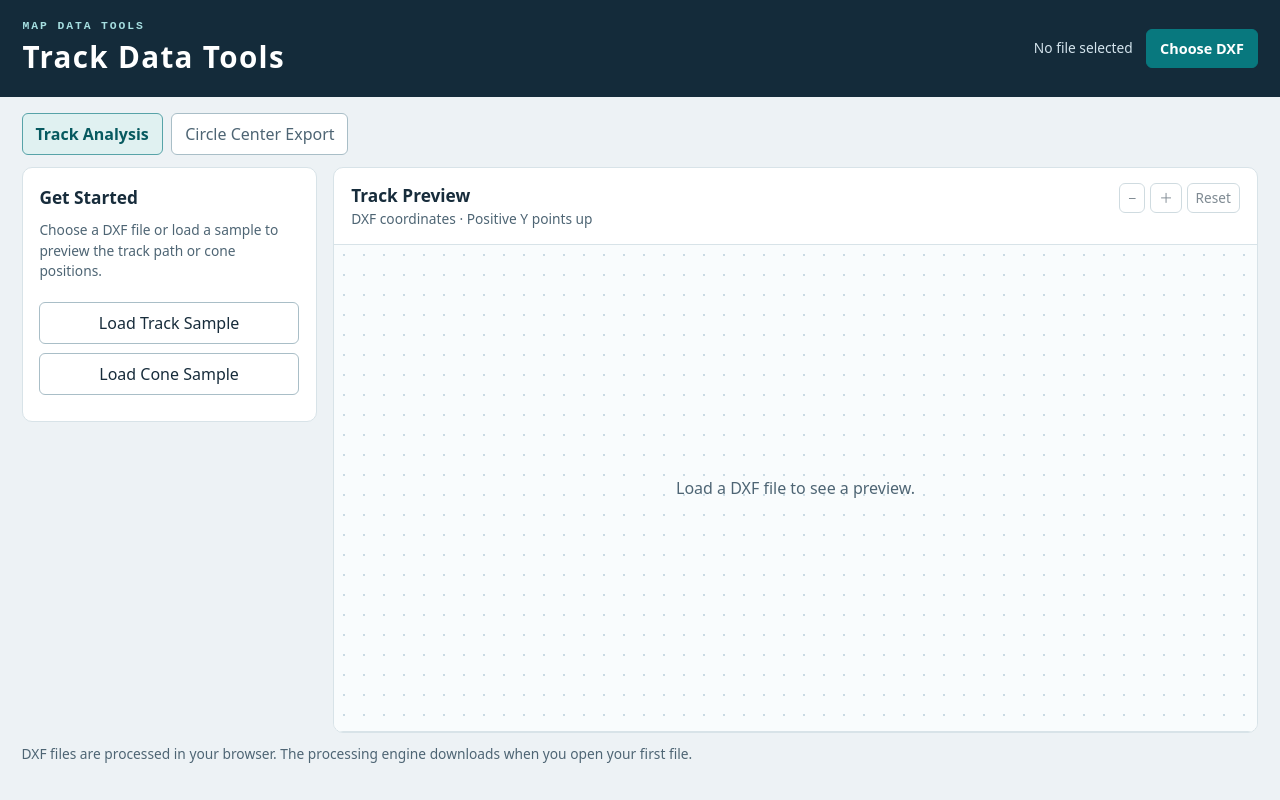
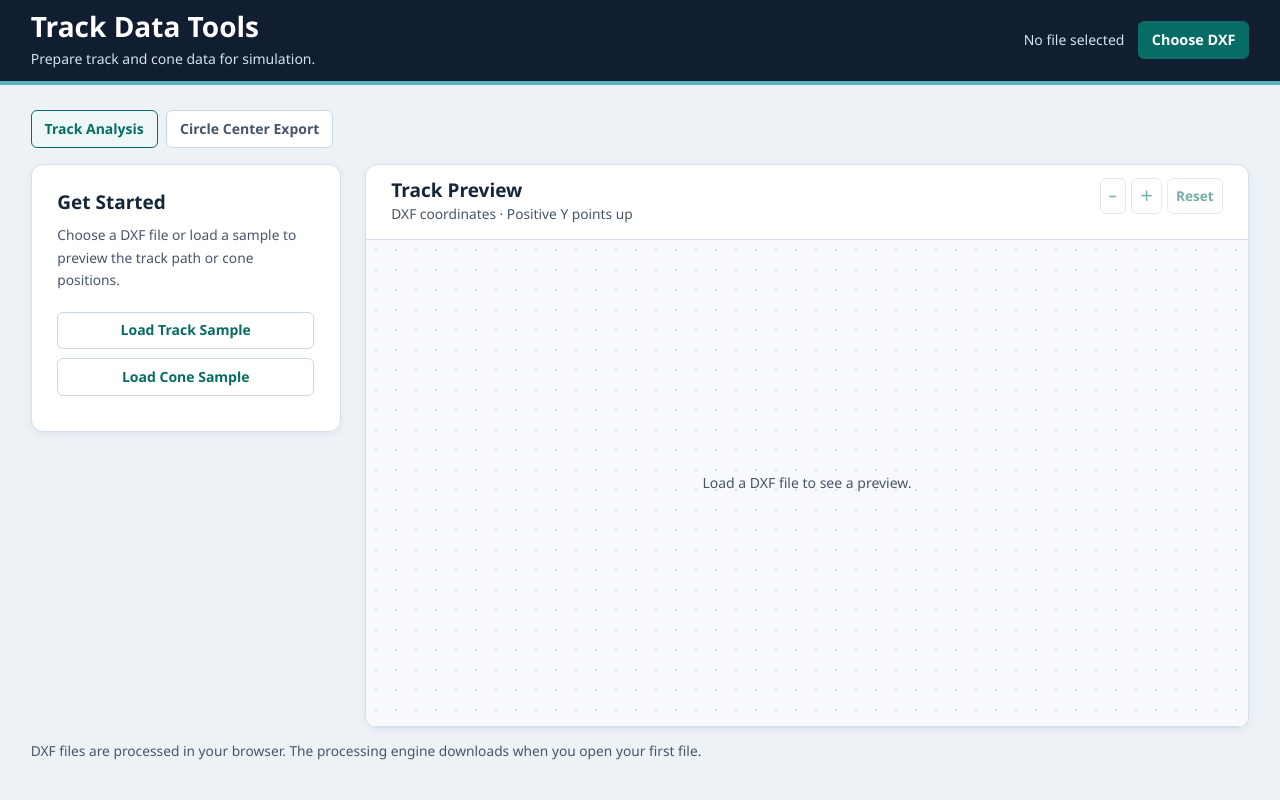
Before and after one commit to DannyHsuC10/map-data-tools, a plain HTML site: page web/index.html in a window 1280 px wide. Drawn offline with Linux system fonts and the light colour scheme.

Commit message:
change css and html

```diff
--- a/web/index.html
+++ b/web/index.html
@@ -3,7 +3,7 @@
 <head>
   <meta charset="utf-8">
   <meta name="viewport" content="width=device-width, initial-scale=1">
-  <meta name="theme-color" content="#142b3a">
+  <meta name="theme-color" content="#111d31">
   <meta name="description" content="Preview DXF track paths and circle centers, analyze tracks, and export data for simulation.">
   <title>Track Data Tools</title>
   <link rel="stylesheet" href="./styles.css">
@@ -11,13 +11,15 @@
 </head>
 <body>
   <header class="top">
+    <div class="top-inner">
       <div>
-      <p class="eyebrow">MAP DATA TOOLS</p>
         <h1>Track Data Tools</h1>
+        <p class="tagline">Prepare track and cone data for simulation.</p>
       </div>
       <div class="input-file">
         <span id="file-name">No file selected</span>
         <label class="button primary file-picker">Choose DXF<input id="dxf" type="file" accept=".dxf" aria-label="Choose DXF"></label>
+      </div>
     </div>
   </header>
 
--- a/web/styles.css
+++ b/web/styles.css
@@ -1,46 +1,80 @@
 :root {
   color-scheme: light;
-  color: #172c3b;
-  background: #edf2f5;
-  font: 16px/1.5 "Microsoft JhengHei UI", "PingFang TC", system-ui, sans-serif;
-  --muted: #4e6574;
-  --border: #d8e3e8;
-  --accent: #08787e;
-  --dark: #142b3a;
+  font-size: 16px;
+  scroll-padding-top: 90px;
+  --ink: #142638;
+  --night: #111d31;
+  --muted: #475569;
+  --line: #d4dfe9;
+  --surface: #f7f9fc;
+  --accent: #076d64;
+  --accent-hover: #065b54;
+  --accent-tint: #eef7f8;
+  --input-line: #cbd8e2;
+  --panel-padding: clamp(16px, 2vw, 26px);
+  --page-gutter: clamp(1rem, 2.4vw, 2rem);
 }
-* { box-sizing: border-box; }
+*, *::before, *::after { box-sizing: border-box; }
 [hidden] { display: none !important; }
-body { margin: 0; }
+body {
+  margin: 0;
+  color: var(--ink);
+  background: #edf2f7;
+  font: 14px/1.64 "Segoe UI", "Microsoft JhengHei UI", "PingFang TC", sans-serif;
+}
 h1, h2, p { margin: 0; }
 button, select, input { font: inherit; }
 button, .button {
-  border: 1px solid #a9bec7;
+  min-height: 36px;
+  padding: .4rem .8rem;
+  color: var(--accent);
+  background: #fff;
+  border: 1px solid var(--input-line);
   border-radius: 6px;
-  padding: .5rem .8rem;
-  background: #fff;
-  color: inherit;
   cursor: pointer;
+  font-weight: 700;
 }
 button:disabled { opacity: .55; cursor: default; }
-button:hover:not(:disabled), .file-picker:hover { filter: brightness(.95); }
-:focus-visible, .file-picker:focus-within { outline: 3px solid #1f9ca3; outline-offset: 2px; }
-.primary { background: var(--accent); color: #fff; border-color: var(--accent); font-weight: 650; }
-.top { display: flex; align-items: center; justify-content: space-between; gap: 1rem; padding: 1.1rem max(1.4rem, calc((100% - 1420px) / 2)); background: var(--dark); color: #fff; }
-.eyebrow { font-size: .71rem; font-family: ui-monospace, monospace; font-weight: 700; letter-spacing: .17em; color: #a6dfe1; }
-h1 { font-size: clamp(1.25rem, 3vw, 1.85rem); letter-spacing: .045em; }
+button:hover:not(:disabled) { border-color: var(--accent); background: var(--accent-tint); }
+:focus-visible, .file-picker:focus-within { outline: 2px solid var(--accent); outline-offset: 2px; }
+.primary { background: var(--accent); color: #fff; border-color: var(--accent); }
+button.primary:hover:not(:disabled), .file-picker:hover:not(:has(input:disabled)) {
+  background: var(--accent-hover);
+  border-color: var(--accent-hover);
+}
+.top {
+  position: sticky;
+  top: 0;
+  z-index: 10;
+  color: #fff;
+  background: var(--night);
+  border-bottom: 4px solid #58b2b9;
+}
+.top-inner, main { max-width: 1460px; margin-inline: auto; padding-inline: var(--page-gutter); }
+.top-inner { display: flex; align-items: center; justify-content: space-between; gap: .75rem; padding-block: 10px; }
+.top :focus-visible, .file-picker:focus-within { outline-color: #9cdee3; }
+h1 { font-size: clamp(1.55rem, 3vw, 1.75rem); font-weight: 750; line-height: 1.2; }
+.tagline { margin-top: .25rem; color: #d4e3ee; font-size: .875rem; }
 .input-file { display: flex; align-items: center; gap: .85rem; min-width: 0; }
-#file-name { max-width: 26vw; overflow: hidden; text-overflow: ellipsis; white-space: nowrap; color: #d4e4ed; font-size: .86rem; }
+#file-name { max-width: 26vw; overflow: hidden; text-overflow: ellipsis; white-space: nowrap; color: #d4e3ee; }
 .file-picker { position: relative; flex-shrink: 0; }
 .file-picker input { position: absolute; inset: 0; width: 100%; opacity: 0; cursor: pointer; }
-.file-picker:has(input:disabled) { opacity: .6; cursor: default; }
-main { max-width: 1460px; margin: auto; padding: 1rem 1.35rem; }
-.switcher { display: flex; gap: .55rem; margin-bottom: .8rem; }
+.file-picker:has(input:disabled) { opacity: .6; }
+.file-picker:has(input:disabled), .file-picker input:disabled { cursor: default; }
+main { padding-block: clamp(1rem, 2vw, 2rem); }
+.switcher { display: flex; flex-wrap: wrap; gap: .55rem; margin-bottom: 1rem; }
 .tab { color: var(--muted); }
-.tab[aria-pressed="true"] { color: #075a60; border-color: #57a3a8; background: #e0f1f1; font-weight: 750; }
-.workspace { display: grid; grid-template-columns: minmax(250px, 295px) minmax(0, 1fr); gap: 1rem; align-items: start; }
-.panel, .preview { border: 1px solid var(--border); border-radius: 10px; background: #fff; }
-.panel { padding: 1.05rem; overflow-wrap: anywhere; }
-h2 { font-size: 1.08rem; font-weight: 750; }
+button[aria-pressed="true"] { color: var(--accent); border-color: var(--accent); background: var(--accent-tint); }
+.workspace { display: grid; grid-template-columns: minmax(250px, 310px) minmax(0, 1fr); gap: clamp(1rem, 2vw, 1.5rem); align-items: start; }
+.panel, .preview, dialog {
+  min-width: 0;
+  background: #fff;
+  border: 1px solid var(--line);
+  border-radius: 12px;
+  box-shadow: 0 2px 7px #182e4210;
+}
+.panel { padding: var(--panel-padding); overflow-wrap: anywhere; }
+h2 { font-size: 1.1875rem; font-weight: 700; line-height: 1.3; }
 .panel h2 { margin: 0 0 .55rem; }
 .panel p, small, .preview-header p, .footnote { color: var(--muted); font-size: .86rem; }
 .panel p { margin-bottom: .7rem; }
@@ -48,11 +82,21 @@ h2 { font-size: 1.08rem; font-weight: 750; }
 label { font-size: .9rem; }
 .panel label, .dialog-fields label { display: grid; gap: .25rem; margin-top: .65rem; font-weight: 650; }
 .panel fieldset label, .dialog-fields .check { display: flex; align-items: center; gap: .4rem; font-weight: 400; }
-select, input:not([type="radio"], [type="checkbox"], [type="file"]) { width: 100%; min-width: 0; border: 1px solid #a9bec7; border-radius: 5px; color: #172c3b; background: #fff; padding: .37rem .5rem; font-weight: 400; }
-fieldset { margin: 0; padding: .4rem .7rem .8rem; border: 1px solid var(--border); border-radius: 6px; }
+select, input:not([type="radio"], [type="checkbox"], [type="file"]) {
+  width: 100%;
+  min-width: 0;
+  padding: .48rem .6rem;
+  color: var(--ink);
+  background: #fff;
+  border: 1px solid var(--input-line);
+  border-radius: 5px;
+  font-weight: 400;
+}
+fieldset { margin: 0; padding: .4rem .7rem .8rem; border: 1px solid var(--line); border-radius: 6px; }
+input[type="radio"], input[type="checkbox"] { accent-color: var(--accent); }
 .steps { display: grid; grid-template-columns: repeat(4, 1fr); list-style: none; gap: .25rem; margin: 0 0 .75rem; padding: 0; font-size: .77rem; color: var(--muted); }
-.steps li { text-align: center; padding: .25rem .1rem; border-bottom: 2px solid var(--border); }
-.steps [aria-current="step"] { border-color: var(--accent); color: #075a60; font-weight: 750; }
+.steps li { text-align: center; padding: .25rem .1rem; border-bottom: 2px solid var(--line); }
+.steps [aria-current="step"] { border-color: var(--accent); color: var(--accent); font-weight: 750; }
 .export-buttons { display: grid; grid-template-columns: 1fr 1fr; gap: .4rem; margin-top: .55rem; }
 .export-buttons button { padding-inline: .15rem; }
 .step-buttons { display: grid; gap: .4rem; margin-top: .8rem; }
@@ -60,10 +104,10 @@ fieldset { margin: 0; padding: .4rem .7rem .8rem; border: 1px solid var(--border
 .panel .status { margin: .6rem 0 0; }
 .status[data-error="true"] { color: #9c371b; }
 .preview { overflow: hidden; }
-.preview-header { display: flex; flex-wrap: wrap; align-items: start; justify-content: space-between; gap: .65rem; padding: .9rem 1.1rem; }
+.preview-header { display: flex; flex-wrap: wrap; align-items: start; justify-content: space-between; gap: .75rem; padding: .85rem var(--panel-padding); }
 .view-buttons { display: flex; flex-wrap: wrap; gap: .3rem; }
 .view-buttons button { padding: .25rem .5rem; font-size: .85rem; }
-.map-area { position: relative; min-height: 330px; height: min(61vh, 710px); background-color: #f9fcfd; background-image: radial-gradient(#cadae3 1px, transparent 1px); background-size: 20px 20px; border-block: 1px solid var(--border); }
+.map-area { position: relative; min-height: 330px; height: min(61vh, 710px); background-color: var(--surface); background-image: radial-gradient(var(--line) 1px, transparent 1px); background-size: 20px 20px; border-block: 1px solid var(--line); }
 #map { display: block; width: 100%; height: 100%; touch-action: none; cursor: grab; }
 #map:active { cursor: grabbing; }
 .placeholder { position: absolute; inset: 0; display: grid; place-items: center; pointer-events: none; color: var(--muted); text-align: center; }
@@ -72,24 +116,27 @@ fieldset { margin: 0; padding: .4rem .7rem .8rem; border: 1px solid var(--border
 .track-arc { stroke: var(--accent); stroke-width: 2; }
 .direction-arrow { stroke: #bf4c1b; stroke-width: 3; }
 .node circle { fill: #465f78; }
-.node text { font-family: ui-monospace, monospace; fill: #243d50; paint-order: stroke; stroke: #f9fcfd; stroke-linejoin: round; }
+.node text { font-family: ui-monospace, monospace; fill: #243d50; paint-order: stroke; stroke: var(--surface); stroke-linejoin: round; }
 .node.selected circle { fill: #bf4c1b; }
 .node.selected text { fill: #8b3313; font-weight: 800; }
 .node[role="button"] { cursor: pointer; }
 .circle-point { fill: var(--accent); stroke: #fff; stroke-width: 1; vector-effect: non-scaling-stroke; }
 #analysis-plot { display: block; width: 100%; height: auto; }
-.legend { display: flex; gap: 1.05rem; padding: .65rem 1.1rem; font-size: .8rem; color: var(--muted); }
+.legend { display: flex; gap: 1.05rem; padding: .65rem var(--panel-padding); font-size: .8rem; color: var(--muted); }
 .legend i { display: inline-block; width: 11px; height: 3px; border-radius: 3px; margin-right: .27rem; vertical-align: middle; background: #465f78; }
 .legend .arc { background: var(--accent); }
 .legend .start { background: #bf4c1b; }
 .footnote { margin: .7rem 0; }
-dialog { width: min(440px, calc(100% - 2rem)); padding: 1.25rem; color: inherit; background: #fff; border: 1px solid var(--border); border-radius: 12px; }
-dialog::backdrop { background: rgb(20 43 58 / .55); }
+dialog { width: min(440px, calc(100% - 2rem)); padding: var(--panel-padding); color: inherit; }
+dialog::backdrop { background: rgb(17 29 49 / .55); }
 .dialog-actions { display: flex; justify-content: end; gap: .55rem; margin-top: .75rem; }
 @media (max-width: 690px) {
-  .top, main { padding-inline: .8rem; }
   #file-name { display: none; }
   .workspace { grid-template-columns: minmax(0, 1fr); }
   .preview { grid-row: 1; }
   .map-area { min-height: 220px; height: 42vh; }
 }
+@media (max-width: 480px) {
+  h1 { font-size: 1.25rem; }
+  .tagline { font-size: .8rem; }
+}
```
Lines whose indentation alone changed are shown as unchanged.
